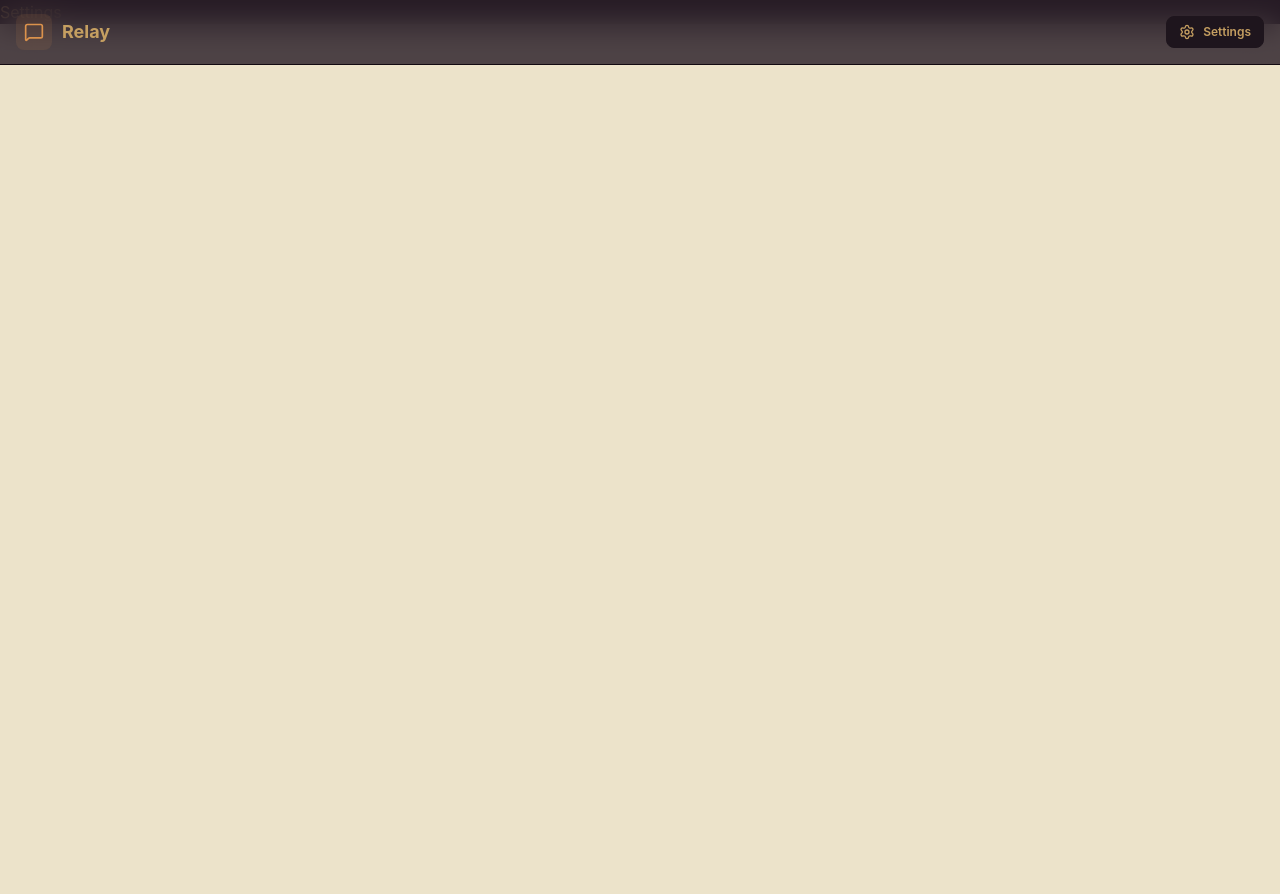
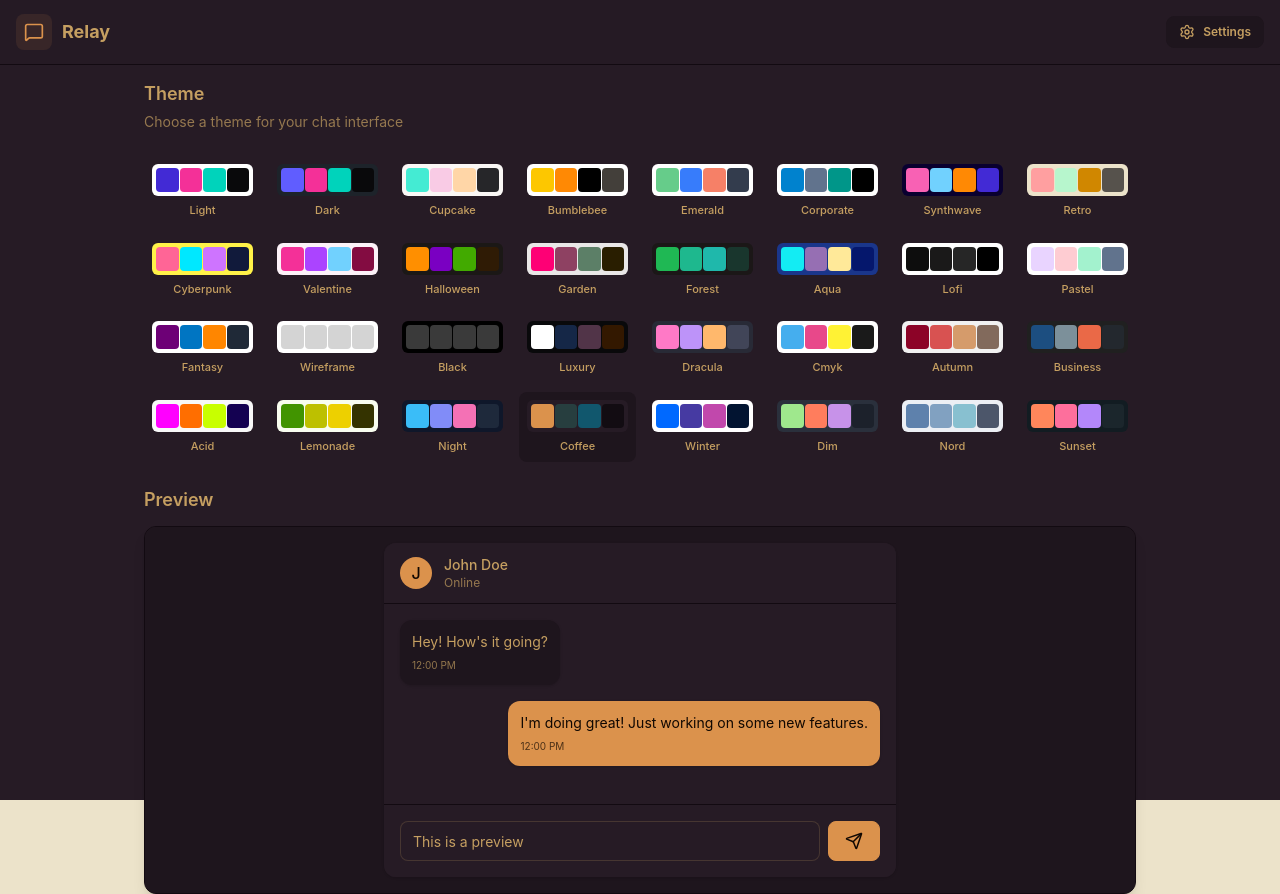
Before and after one commit to PaulEmmanuel8888/Relay, a React (Vite) app in the folder frontend/: page /settings in a window 1280 px wide. Before the commit the page ends 800 px from the top, so only its background shows below. Built offline with nearby package versions, Linux system fonts and the light colour scheme; no server answers.

Commit message:
Create SettingsPage with theme switching functionality

```diff
--- a/frontend/src/pages/SettingsPage.jsx
+++ b/frontend/src/pages/SettingsPage.jsx
@@ -1,5 +1,125 @@
+import { THEMES } from "../constants";
+import { useThemeStore } from "../store/useThemeStore";
+import { Send } from "lucide-react";
+
+const PREVIEW_MESSAGES = [
+  { id: 1, content: "Hey! How's it going?", isSent: false },
+  {
+    id: 2,
+    content: "I'm doing great! Just working on some new features.",
+    isSent: true,
+  },
+];
+
 const SettingsPage = () => {
-  return <div>Settings</div>;
+  const { theme, setTheme } = useThemeStore();
+
+  return (
+    <div className="h-screen container mx-auto px-4 pt-20 max-w-5xl">
+      <div className="space-y-6">
+        <div className="flex flex-col gap-1">
+          <h2 className="text-lg font-semibold">Theme</h2>
+          <p className="text-sm text-base-content/70">
+            Choose a theme for your chat interface
+          </p>
+        </div>
+
+        <div className="grid grid-cols-4 sm:grid-cols-6 md:grid-cols-8 gap-2">
+          {THEMES.map((t) => (
+            <button
+              key={t}
+              className={`
+                group flex flex-col items-center gap-1.5 p-2 rounded-lg transition-colors
+                ${theme === t ? "bg-base-200" : "hover:bg-base-200/50"}
+              `}
+              onClick={() => setTheme(t)}
+            >
+              <div
+                className="relative h-8 w-full rounded-md overflow-hidden"
+                data-theme={t}
+              >
+                <div className="absolute inset-0 grid grid-cols-4 gap-px p-1">
+                  <div className="rounded bg-primary"></div>
+                  <div className="rounded bg-secondary"></div>
+                  <div className="rounded bg-accent"></div>
+                  <div className="rounded bg-neutral"></div>
+                </div>
+              </div>
+              <span className="text-[11px] font-medium truncate w-full text-center">
+                {t.charAt(0).toUpperCase() + t.slice(1)}
+              </span>
+            </button>
+          ))}
+        </div>
+
+        {/* Preview Section */}
+        <h3 className="text-lg font-semibold mb-3">Preview</h3>
+        <div className="rounded-xl border border-base-300 overflow-hidden bg-base-100 shadow-lg">
+          <div className="p-4 bg-base-200">
+            <div className="max-w-lg mx-auto">
+              {/* Mock Chat UI */}
+              <div className="bg-base-100 rounded-xl shadow-sm overflow-hidden">
+                {/* Chat Header */}
+                <div className="px-4 py-3 border-b border-base-300 bg-base-100">
+                  <div className="flex items-center gap-3">
+                    <div className="w-8 h-8 rounded-full bg-primary flex items-center justify-center text-primary-content font-medium">
+                      J
+                    </div>
+                    <div>
+                      <h3 className="font-medium text-sm">John Doe</h3>
+                      <p className="text-xs text-base-content/70">Online</p>
+                    </div>
+                  </div>
+                </div>
+
+                {/* Chat Messages */}
+                <div className="p-4 space-y-4 min-h-50 max-h-50 overflow-y-auto bg-base-100">
+                  {PREVIEW_MESSAGES.map((message) => (
+                    <div
+                      key={message.id}
+                      className={`flex ${message.isSent ? "justify-end" : "justify-start"}`}
+                    >
+                      <div
+                        className={`
+                          max-w-[80%] rounded-xl p-3 shadow-sm
+                          ${message.isSent ? "bg-primary text-primary-content" : "bg-base-200"}
+                        `}
+                      >
+                        <p className="text-sm">{message.content}</p>
+                        <p
+                          className={`
+                            text-[10px] mt-1.5
+                            ${message.isSent ? "text-primary-content/70" : "text-base-content/70"}
+                          `}
+                        >
+                          12:00 PM
+                        </p>
+                      </div>
+                    </div>
+                  ))}
+                </div>
+
+                {/* Chat Input */}
+                <div className="p-4 border-t border-base-300 bg-base-100">
+                  <div className="flex gap-2">
+                    <input
+                      type="text"
+                      className="input input-bordered flex-1 text-sm h-10"
+                      placeholder="Type a message..."
+                      value="This is a preview"
+                      readOnly
+                    />
+                    <button className="btn btn-primary h-10 min-h-0">
+                      <Send size={18} />
+                    </button>
+                  </div>
+                </div>
+              </div>
+            </div>
+          </div>
+        </div>
+      </div>
+    </div>
+  );
 };
-
 export default SettingsPage;
```
